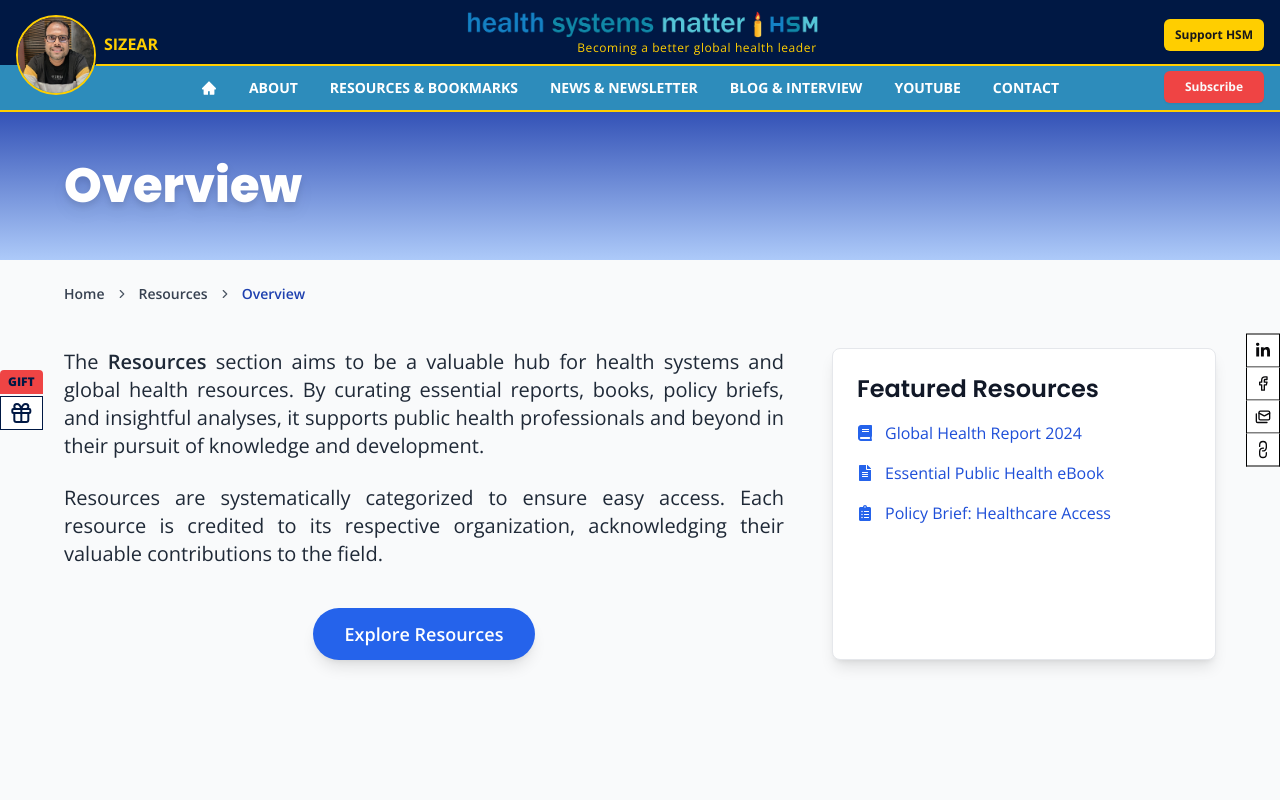
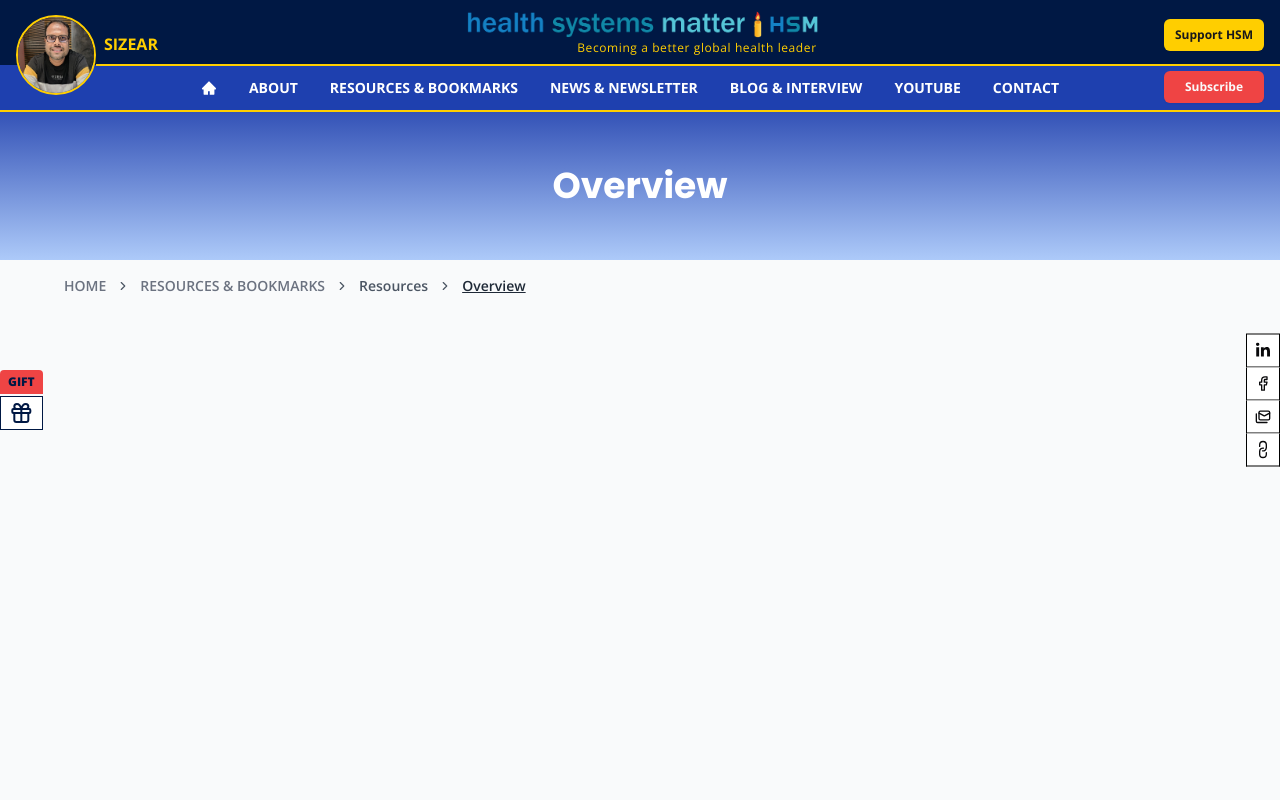
Before and after one commit to mehrabhossain1/hsm, a Next.js app: page /resources/overview in a window 1280 px wide. Shown: the top 800 px of the page. Built offline with nearby package versions, Linux system fonts and the light colour scheme.

Commit message:
Resources

```diff
--- a/app/resources-and-bookmarks/page.tsx
+++ b/app/resources-and-bookmarks/page.tsx
@@ -30,7 +30,7 @@ const Card: React.FC<CardProps> = ({
       {/* Image Section (Left) */}
       <Link
         href={link}
-        className="w-full md:w-1/3 h-64 relative hover:scale-110 transition-all duration-300 ease-in-out"
+        className="w-full md:w-1/3 relative hover:scale-110 transition-all duration-300 ease-in-out"
       >
         <Image
           src={image}
@@ -44,10 +44,10 @@ const Card: React.FC<CardProps> = ({
       {/* Content Section (Right) */}
       <Link
         href={link}
-        className="w-full md:w-2/3 p-6 px-12 flex flex-col justify-center text-gray-800"
+        className="w-full md:w-2/3 p-6 flex flex-col justify-center text-gray-800"
       >
         <h2 className="text-2xl font-semibold mb-2 hover:underline">{title}</h2>
-        <p className="text-base text-gray-600 mb-4 line-clamp-4 text-justify">
+        <p className="text-base text-gray-600 mb-4 line-clamp-3 text-justify">
           {description}
         </p>
 
@@ -68,43 +68,49 @@ const ResourcesAndBookmarksPage = () => {
     {
       title: "Resources",
       description:
-        "Information is power and evidence lies at the heart of public health policy. Inspired by the principles of valuing information and evidence, Health Systems Matter (HSM) offers essential resources on health systems, public health events, and career opportunities. HSM serves as an independent, comprehensive global health resource, providing updates on public health issues and career opportunities. The site hunts crucial reports, current information, and scholarly articles from global entities, ensuring proper referencing. ",
+        "The Resources section aspire to be a repository of essential resources on health systems and global health.",
       image:
-        "https://img.freepik.com/free-vector/about-us-concept-illustration_114360-639.jpg?t=st=1741458983~exp=1741462583~hmac=b3e2408e08a16945b7b4c73f6b7107ed7ed245ab86ac724907dd0b62f99806a2&w=740",
+        "https://img.freepik.com/free-photo/close-up-businessman-with-digital-tablet_1098-549.jpg?t=st=1741538159~exp=1741541759~hmac=b3ffe57c1f19b6cb99789c3cb587844550a0c0f4b393408d93cbfca4f95f2021&w=1060",
       link: "/resources",
     },
     {
       title: "Bookmarks",
       description:
-        "The vision of Health Systems Matter is to create an evidence-based platform that empowers emerging public health professionals to become informed and confident global health advocates.",
+        "The Global Health Bookmarks section indicates the resources either document, entities, courses, career, podcast and so on pertained with the global health and health systems are covered.",
       image:
-        "https://img.freepik.com/free-vector/hand-drawn-business-strategy-concept_52683-75726.jpg?t=st=1741462040~exp=1741465640~hmac=89953c04640531a7d2fc98e95e016ef5f83f0b77545ea41b3d17140d5e43ed83&w=740",
+        "https://img.freepik.com/free-photo/high-angle-bookmark-book-arrangement_23-2149894430.jpg?t=st=1741538268~exp=1741541868~hmac=708a478df8a3365c52765b4d69b8ede7e3df58021777326bed961629431e1027&w=1060",
       link: "bookmarks",
     },
   ];
 
   return (
     <div>
-      <div className="relative w-full h-[150px] border-t-2 ">
-        <div className="absolute inset-0 bg-gradient-to-b from-[#FDEBDF] to-[#FDEBDF]/30 flex items-center px-16">
-          <div className="max-w-screen-xl mx-auto flex justify-between items-center w-full px-8 flex-wrap gap-6">
+      <div className="relative w-full h-[150px] border-t-2 border-[#FFCE00]">
+        <div className="absolute inset-0 bg-gradient-to-b from-[#2D8CBB] to-[#2D8CBB]/30 flex items-center ">
+          <div className="max-w-screen-xl mx-auto flex justify-between items-center w-full px-16">
             <h1 className="text-4xl font-bold text-gray-700">
               Resources & Bookmarks
             </h1>
-            <p className="text-xl  text-gray-800 font-semibold my-8 text-justify w-full md:w-auto"></p>
+            <p className="text-base max-w-xl text-gray-700 font-semibold my-8 text-justify w-full md:w-auto">
+              Explore the comprehensive resource hub to supercharge your
+              knowledge and complement your rewarding career journey. The
+              Resource section lets you download valuable materials with a
+              single click, while the Bookmarks section connects you to useful
+              contents and tools crucial for professional success.
+            </p>
           </div>
         </div>
       </div>
-      <div className="min-h-[calc(100vh-115px)] flex flex-col pb-10 max-w-screen-xl mx-auto">
+      <div className=" flex flex-col  max-w-screen-xl mx-auto">
         {/* Title Section (30% Height) */}
         {/* Page Title Section */}
 
         {/* Cards Section */}
 
         {/* New Left Image - Right Content Layout */}
-        <div className="max-w-screen-md py-16 mx-auto px-8">
+        <div className="max-w-screen-xl py-16 mx-auto px-16">
           <motion.div
-            className="flex flex-col gap-8"
+            className="flex gap-8"
             initial="hidden"
             animate="visible"
             variants={{
--- a/app/resources/overview/page.tsx
+++ b/app/resources/overview/page.tsx
@@ -2,11 +2,10 @@ import {
   Breadcrumb,
   BreadcrumbItem,
   BreadcrumbList,
-  BreadcrumbPage,
   BreadcrumbSeparator,
 } from "@/components/ui/breadcrumb";
 import Link from "next/link";
-import { FaBook, FaFileAlt, FaClipboardList } from "react-icons/fa";
+// import { FaBook, FaFileAlt, FaClipboardList } from "react-icons/fa";
 
 const ResourcesOverview = () => {
   return (
@@ -14,8 +13,8 @@ const ResourcesOverview = () => {
       {/* Page Title Section */}
       <div className="relative w-full h-[150px] border-t-2 border-[#FFCE00]">
         <div className="absolute inset-0 bg-gradient-to-b from-blue-800/90 to-blue-500/40 flex items-center">
-          <div className="max-w-screen-xl mx-auto flex flex-col md:flex-row justify-between items-center w-full px-6 md:px-16 gap-4">
-            <h1 className="text-5xl font-extrabold text-white drop-shadow-lg">
+          <div className="max-w-screen-xl mx-auto flex  justify-center items-center w-full px-6 md:px-16 gap-4">
+            <h1 className="text-4xl text-center font-bold text-white ">
               Overview
             </h1>
           </div>
@@ -23,99 +22,40 @@ const ResourcesOverview = () => {
       </div>
 
       {/* Breadcrumbs */}
-      <Breadcrumb className="py-6 px-6 md:px-16 max-w-screen-xl mx-auto text-sm md:text-base">
-        <BreadcrumbList className="flex flex-wrap gap-2">
+      <Breadcrumb className="py-4 px-16 max-w-screen-xl mx-auto">
+        <BreadcrumbList>
           <BreadcrumbItem>
-            <Link
-              href="/"
-              className="text-gray-700 hover:underline hover:text-blue-700"
-            >
-              Home
+            <Link href="/" className="text-gray-500">
+              HOME
+            </Link>
+          </BreadcrumbItem>
+
+          <BreadcrumbSeparator className="text-gray-600" />
+          <BreadcrumbItem>
+            <Link href="/resources-and-bookmarks" className="text-gray-500">
+              RESOURCES & BOOKMARKS
+            </Link>
+          </BreadcrumbItem>
+
+          <BreadcrumbSeparator className="text-gray-600" />
+          <BreadcrumbItem>
+            <Link href="/resources" className="text-gray-600 ">
+              Resources
             </Link>
           </BreadcrumbItem>
           <BreadcrumbSeparator className="text-gray-600" />
           <BreadcrumbItem>
             <Link
-              href="/resources"
-              className="text-gray-700 hover:underline hover:text-blue-700"
+              href="/resources/overview"
+              className="text-gray-800 underline"
             >
-              Resources
+              Overview
             </Link>
-          </BreadcrumbItem>
-          <BreadcrumbSeparator className="text-gray-600" />
-          <BreadcrumbItem>
-            <BreadcrumbPage className="text-blue-800 font-semibold">
-              Overview
-            </BreadcrumbPage>
           </BreadcrumbItem>
         </BreadcrumbList>
       </Breadcrumb>
 
       {/* Content Section with Sidebar */}
-      <div className="max-w-screen-xl mt-5 mx-auto px-6 md:px-16 flex flex-col md:flex-row gap-12">
-        {/* Main Content */}
-        <div className="flex-1">
-          <p className="text-lg md:text-xl leading-relaxed text-gray-800 font-light mb-6 text-justify">
-            The <span className="font-semibold">Resources</span> section aims to
-            be a valuable hub for health systems and global health resources. By
-            curating essential reports, books, policy briefs, and insightful
-            analyses, it supports public health professionals and beyond in
-            their pursuit of knowledge and development.
-          </p>
-
-          <p className="text-lg md:text-xl leading-relaxed text-gray-800 font-light mb-6 text-justify">
-            Resources are systematically categorized to ensure easy access. Each
-            resource is credited to its respective organization, acknowledging
-            their valuable contributions to the field.
-          </p>
-
-          {/* Call to Action */}
-          <div className="text-center mt-10">
-            <Link
-              href="/resources"
-              className="inline-block bg-blue-600 hover:bg-blue-700 text-white font-semibold text-lg px-8 py-3 rounded-full shadow-lg transition duration-300 transform hover:scale-105"
-            >
-              Explore Resources
-            </Link>
-          </div>
-        </div>
-
-        {/* Sidebar Section */}
-        <aside className="w-full md:w-1/3 bg-white shadow-lg rounded-lg p-6 border border-gray-200">
-          <h2 className="text-2xl font-semibold text-gray-900 mb-4">
-            Featured Resources
-          </h2>
-          <ul className="space-y-4">
-            <li className="flex items-center gap-3">
-              <FaBook className="text-blue-600" />
-              <Link
-                href="/resources/report-1"
-                className="text-blue-700 hover:underline"
-              >
-                Global Health Report 2024
-              </Link>
-            </li>
-            <li className="flex items-center gap-3">
-              <FaFileAlt className="text-blue-600" />
-              <Link
-                href="/resources/ebook"
-                className="text-blue-700 hover:underline"
-              >
-                Essential Public Health eBook
-              </Link>
-            </li>
-            <li className="flex items-center gap-3">
-              <FaClipboardList className="text-blue-600" />
-              <Link
-                href="/resources/policy-brief"
-                className="text-blue-700 hover:underline"
-              >
-                Policy Brief: Healthcare Access
-              </Link>
-            </li>
-          </ul>
-        </aside>
-      </div>
     </div>
   );
 };
--- a/app/resources/page.tsx
+++ b/app/resources/page.tsx
@@ -1,11 +1,12 @@
 "use client";
-import {
-  FaBook,
-  FaHeartbeat,
-  FaUniversity,
-  FaInfoCircle,
-  FaYoutube,
-} from "react-icons/fa";
+// import {
+//   FaBook,
+//   FaHeartbeat,
+//   FaUniversity,
+//   FaInfoCircle,
+//   FaYoutube,
+// } from "react-icons/fa";
+// import { GrOverview } from "react-icons/gr";
 import { motion } from "framer-motion";
 import BookMarksSectionCard from "@/components/ui/BookMarksSectionCard";
 import {
@@ -16,82 +17,84 @@ import {
 } from "@/components/ui/breadcrumb";
 import Link from "next/link";
 
+// import OverviewImg from "@/public/resources/overviewicon.png";
+
 const bookmarksData = [
   {
     title: "Overview",
     href: "/resources/overview",
     description:
-      "The Resources section aspire to be a repository of essential resources on health systems and global health.",
-    Icon: FaBook,
+      "The Resources section aspire to be a repository of essential resources on health systems and global health. ",
+    Icon: "https://img.freepik.com/free-photo/business-work-concept_1388-69.jpg?t=st=1741539768~exp=1741543368~hmac=f9cfaefc1f6459c616b427197be993fbb23876f5cdaa641d7fe9f50ab34a8335&w=1060",
   },
   {
     title: "Essential Reading List",
     href: "/resources/essential-reading-list",
     description:
       "Reading preferences and needs vary widely yet certain resources are considered essential for global health professionals.",
-    Icon: FaHeartbeat,
+    Icon: "https://img.freepik.com/premium-photo/close-up-books-table_1048944-20420341.jpg?w=1060",
   },
   {
     title: "Reports",
     href: "/resources/reports",
     description:
       "Reports are a fundamental output of interventions and initiatives, serving as a cornerstone for organizations in the global development sector.",
-    Icon: FaUniversity,
+    Icon: "https://img.freepik.com/free-photo/business-leader-trader-searching-new-investment-solution_482257-116895.jpg?t=st=1741540814~exp=1741544414~hmac=00e99ff43576506148314d093bc85b7a592b6e0b4b18d00a2a9aad1ffba7795e&w=1060",
   },
-  {
-    title: "General Reports",
-    href: "/resources/general-reports",
-    description: "",
-    Icon: FaInfoCircle,
-  },
-  {
-    title: "Topic wise reports",
-    href: "/resources/topic-wise-reports",
-    description: "",
-    Icon: FaBook,
-  },
-  {
-    title: "Books",
-    href: "/resources/books",
-    description:
-      "The PDF books provided are significant works by renowned public health professionals, offering valuable insights into global health and health systems.",
-    Icon: FaInfoCircle,
-  },
+  // {
+  //   title: "General Reports",
+  //   href: "/resources/general-reports",
+  //   description: "",
+  //   Icon: FaInfoCircle,
+  // },
+  // {
+  //   title: "Topic wise reports",
+  //   href: "/resources/topic-wise-reports",
+  //   description: "",
+  //   Icon: FaBook,
+  // },
+  // {
+  //   title: "Books",
+  //   href: "/resources/books",
+  //   description:
+  //     "The PDF books provided are significant works by renowned public health professionals, offering valuable insights into global health and health systems.",
+  //   Icon: FaInfoCircle,
+  // },
 
-  {
-    title: "Policy Briefs",
-    href: "/resources/policy-briefs",
-    description:
-      "The section provided are significant works by renowned public health professionals, offering valuable insights into global health and health systems. ",
-    Icon: FaBook,
-  },
-  {
-    title: "Presentations",
-    href: "/resources/presentations",
-    description:
-      "The section provided are significant works by renowned public health professionals, offering valuable insights into global health and health systems. ",
-    Icon: FaYoutube,
-  },
+  // {
+  //   title: "Policy Briefs",
+  //   href: "/resources/policy-briefs",
+  //   description:
+  //     "The section provided are significant works by renowned public health professionals, offering valuable insights into global health and health systems. ",
+  //   Icon: FaBook,
+  // },
+  // {
+  //   title: "Presentations",
+  //   href: "/resources/presentations",
+  //   description:
+  //     "The section provided are significant works by renowned public health professionals, offering valuable insights into global health and health systems. ",
+  //   Icon: FaYoutube,
+  // },
 
-  {
-    title: "Interview and Insights",
-    href: "/resources/interview-and-insights",
-    description:
-      "This section features insightful interviews with global health and development professionals, covering critical issues, scholarly work, leadership, career development, and more. Explore and gain inspiration from their experiences and perspectives.",
-    Icon: FaBook,
-  },
-  {
-    title: "Recorded Interviews",
-    href: "/resources/recorded-interviews",
-    description: "",
-    Icon: FaInfoCircle,
-  },
-  {
-    title: "Written Interviews ",
-    href: "/resources/written-interviews",
-    description: "",
-    Icon: FaUniversity,
-  },
+  // {
+  //   title: "Interview and Insights",
+  //   href: "/resources/interview-and-insights",
+  //   description:
+  //     "This section features insightful interviews with global health and development professionals, covering critical issues, scholarly work, leadership, career development, and more. Explore and gain inspiration from their experiences and perspectives.",
+  //   Icon: FaBook,
+  // },
+  // {
+  //   title: "Recorded Interviews",
+  //   href: "/resources/recorded-interviews",
+  //   description: "",
+  //   Icon: FaInfoCircle,
+  // },
+  // {
+  //   title: "Written Interviews ",
+  //   href: "/resources/written-interviews",
+  //   description: "",
+  //   Icon: FaUniversity,
+  // },
 ];
 
 // Define animation variants
@@ -105,7 +108,7 @@ const BookmarksPage = () => {
     <div>
       {/* Page Title Section */}
       <div className="relative w-full h-[150px] border-t-2 border-[#FFCE00]">
-        <div className="absolute inset-0 bg-gradient-to-b from-[#2D8CBB]/90  px-8 to-[#2D8CBB]/30 flex items-center">
+        <div className="absolute inset-0 bg-gradient-to-b from-[#2D8CBB]/90  to-[#2D8CBB]/30 flex items-center">
           <div className="max-w-screen-xl mx-auto flex justify-between items-center w-full px-16 flex-wrap gap-6">
             <h1 className="text-4xl font-bold text-white">Resources</h1>
             <p className="text-xl max-w-3xl text-gray-800 font-semibold my-8 text-justify w-full md:w-auto">
@@ -133,10 +136,7 @@ const BookmarksPage = () => {
 
           <BreadcrumbSeparator className="text-gray-600" />
           <BreadcrumbItem>
-            <Link
-              href="/blog-and-interview"
-              className="text-gray-800 underline"
-            >
+            <Link href="/resources" className="text-gray-800 underline">
               Resources
             </Link>
           </BreadcrumbItem>
--- a/components/Homepage/ResourcesSection.tsx
+++ b/components/Homepage/ResourcesSection.tsx
@@ -129,10 +129,11 @@ export default function ResourcesSection() {
 
             <p className="text-lg text-gray-600 font-semibold text-justify">
               Explore the comprehensive resource hub to supercharge your
-              knowledge and complement your rewarding career journey. The
-              Resource section lets you download valuable materials with a
-              single click, while the Bookmarks section connects you to useful
-              contents and tools crucial for professional success.
+              knowledge and complement your rewarding career journey. The{" "}
+              <strong>Resource</strong> section lets you download valuable
+              materials with a single click, while the{" "}
+              <strong>Bookmarks</strong> section connects you to useful contents
+              and tools crucial for professional success.
             </p>
           </div>
         </div>
--- a/components/Shared/Navbar/Left.tsx
+++ b/components/Shared/Navbar/Left.tsx
@@ -22,8 +22,13 @@ const Left = () => {
     },
 
     // resources-and-bookmarks
-    "/resources-and-bookmarks": { bg: "bg-[#FDEBDF]", text: "text-gray-800" },
+    "/resources-and-bookmarks": { bg: "bg-[#2D8CBB]", text: "text-white" },
     // resources-and-bookmarks
+
+    // resources
+    "/resources/overview": { bg: "bg-blue-800", text: "text-white" },
+
+    // resources
 
     "/contact": { bg: "bg-red-600", text: "text-white" },
     "/dashboard": { bg: "bg-gray-900", text: "text-gray-300" },
--- a/components/Shared/Navbar/NavLinks/NavLinks.tsx
+++ b/components/Shared/Navbar/NavLinks/NavLinks.tsx
@@ -39,8 +39,13 @@ export function NavbarDemo() {
     // About
 
     // resources-and-bookmarks
-    "/resources-and-bookmarks": { bg: "bg-[#FDEBDF]", text: "text-gray-800" },
+    "/resources-and-bookmarks": { bg: "bg-[#2D8CBB]", text: "text-white" },
     // resources-and-bookmarks
+
+    // resources
+    "/resources/overview": { bg: "bg-blue-800", text: "text-white" },
+
+    // resources
 
     "/contact": { bg: "bg-red-600", text: "text-white" },
     "/dashboard": { bg: "bg-gray-900", text: "text-gray-300" },
--- a/components/Shared/Navbar/Right.tsx
+++ b/components/Shared/Navbar/Right.tsx
@@ -22,8 +22,13 @@ const Right = () => {
     },
 
     // resources-and-bookmarks
-    "/resources-and-bookmarks": { bg: "bg-[#FDEBDF]", text: "text-gray-800" },
+    "/resources-and-bookmarks": { bg: "bg-[#2D8CBB]", text: "text-white" },
     // resources-and-bookmarks
+
+    // resources
+    "/resources/overview": { bg: "bg-blue-800", text: "text-white" },
+
+    // resources
 
     "/contact": { bg: "bg-red-600", text: "text-white" },
     "/dashboard": { bg: "bg-gray-900", text: "text-gray-300" },
```
Also changed, not shown: components/ui/BookMarksSectionCard.tsx (+24 -12 lines), public/resources/overviewicon.png (added).
